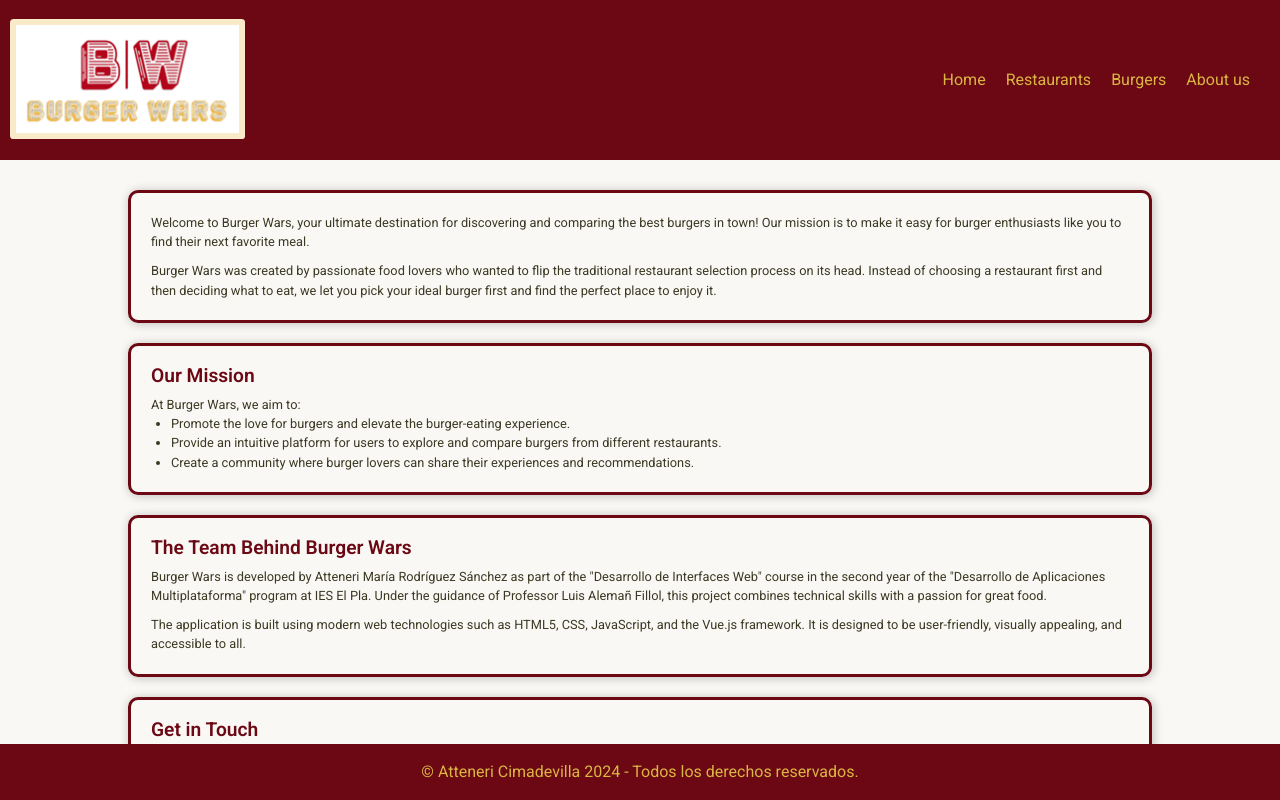
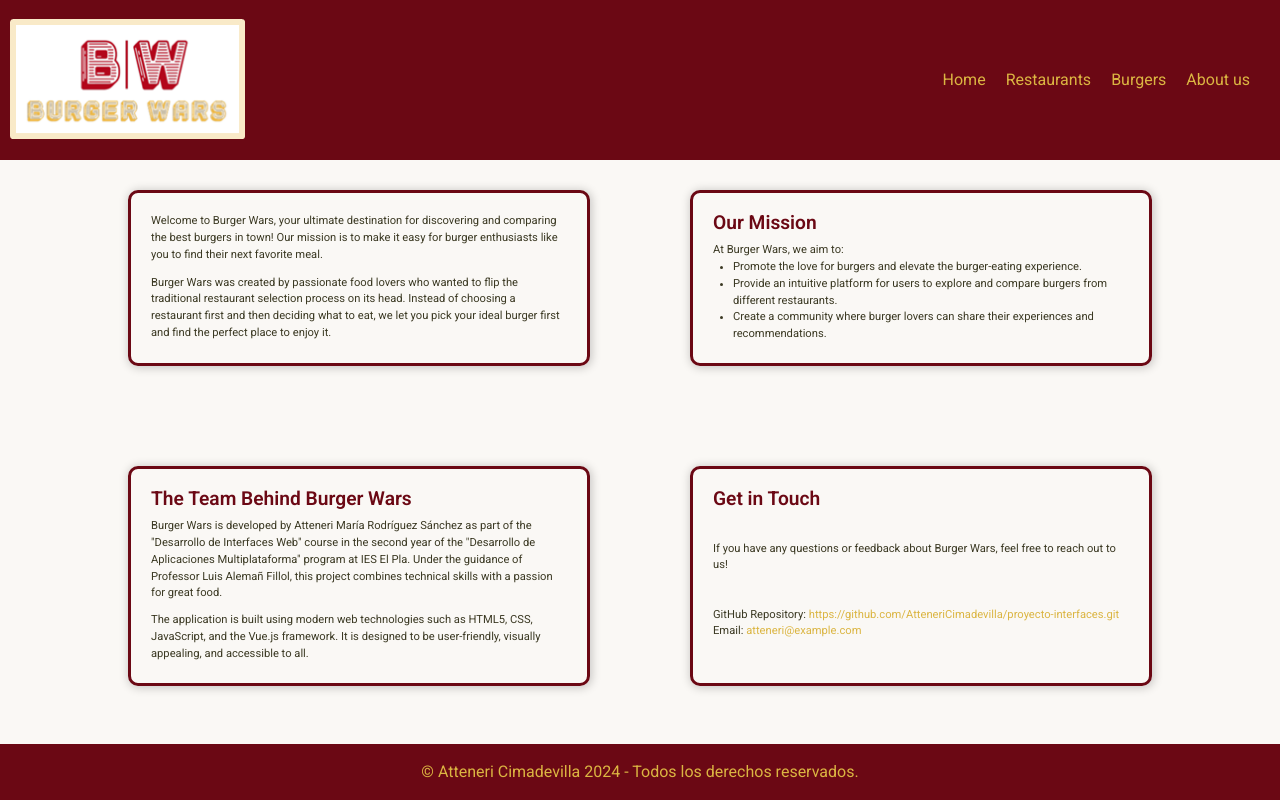
Before and after one commit to AtteneriCimadevilla/burger-wars, a Vue app: page /about in a window 1280 px wide. Built offline with nearby package versions, Linux system fonts and the light colour scheme.

Commit message:
Moved some views from components to views.

```diff
--- a/src/main.js
+++ b/src/main.js
@@ -10,7 +10,7 @@ import Home from './components/Home.vue'
 import BurgerView from './views/BurgerView.vue'
 import RestaurantsView from './views/RestaurantsView.vue'
 import RestaurantView from './views/RestaurantView.vue'
-import ListOfBurgers from './components/ListOfBurgers.vue'
+import ListOfBurgers from './views/ListOfBurgers.vue'
 import AboutUsView from './views/AboutUsView.vue'
 
 burgers.forEach(burger => {
--- a/src/views/AboutUsView.vue
+++ b/src/views/AboutUsView.vue
@@ -69,23 +69,20 @@
 .aboutUsView {
     width: 80%;
     margin: 30px auto;
-}
-.aboutUsView p, li {
-    font-size: 0.8rem;
-    line-height: 1.5;
+    display: grid;
+    grid-template-columns: repeat(auto-fill, minmax(300px, 1fr));
+    gap: 20px;
 }
 
-.main-content {
-    max-width: 800px;
-    margin: 0 auto;
-    text-align: center;
+.aboutUsView p, li {
+    font-size: 0.7rem;
+    line-height: 1.5;
 }
 
 .aboutUsParagraph {
     display: grid;
     grid-template-columns: 1fr;
     gap: 10px;
-    margin-bottom: 20px;
     padding: 20px;
     border: 3px solid var(--accent-color-2);
     border-radius: 10px;
@@ -99,5 +96,12 @@
 }
 
 .github {
-font-size: 0.7rem;}
+font-size: 0.7rem;
+}
+
+@media only screen and (min-width: 1024px) {
+    .aboutUsView {
+        gap: 100px;
+    }
+}
 </style>
--- a/src/components/Home.vue
+++ b/src/views/Home.vue
@@ -1,5 +1,5 @@
 <script>
-    import ListOfBurgers from './ListOfBurgers.vue';
+    import ListOfBurgers from '../views/ListOfBurgers.vue';
 
     export default {
         components: {
--- a/src/components/ListOfBurgers.vue
+++ b/src/views/ListOfBurgers.vue
@@ -1,5 +1,5 @@
 <script>
-import StarRating from './StarRating.vue';
+import StarRating from '../components/StarRating.vue';
 const burgersList = JSON.parse(localStorage.getItem('burgers'));
 
 export default {
```
Also changed, not shown: src/views/Contact.vue (renamed from src/components/Contact.vue).
